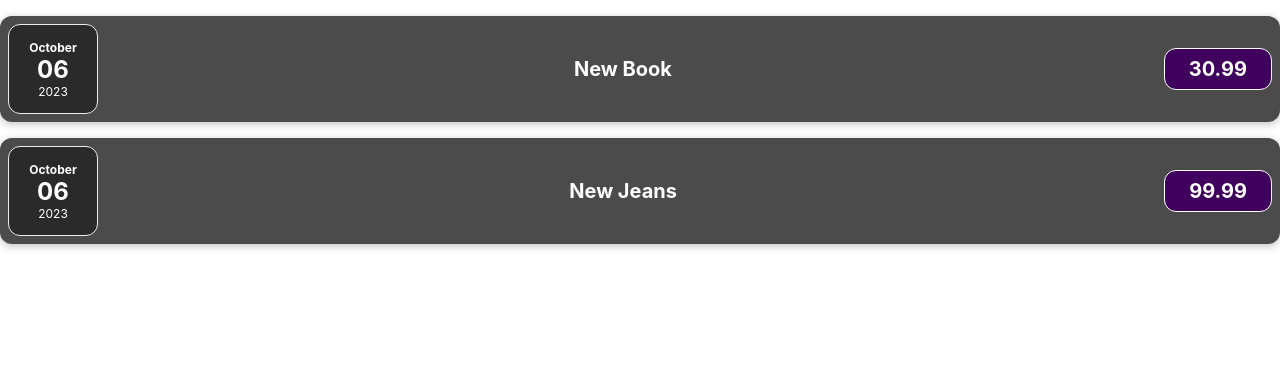
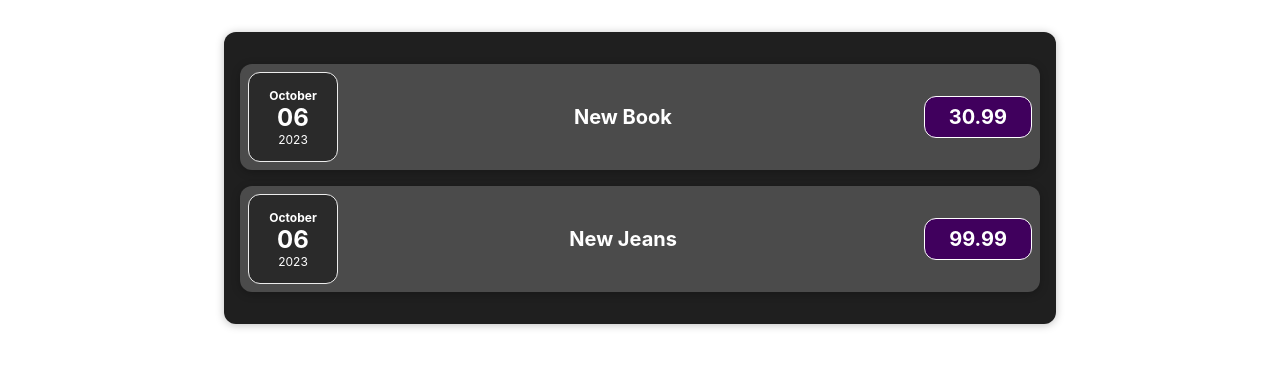
Before and after one commit to Gaor-jjj/learn-react.js, a React (Create React App) app: page / in a window 1280 px wide. Shown: the top 368 px of the page. Built offline with nearby package versions, Linux system fonts and the light colour scheme.

Commit message:
Expenses component

```diff
--- a/src/App.js
+++ b/src/App.js
@@ -1,27 +1,11 @@
 import './App.css';
-import ExpenseItem from './components/ExpenseItem';
+import Expenses from './components/Expenses';
 
 function App() {
-  const expenses = [
-    {
-      date: new Date(2023, 9, 6),
-      title: 'New Book',
-      price: 30.99
-    },
-    {
-      date: new Date(2023, 9, 6),
-      title: 'New Jeans',
-      price: 99.99
-    }
-  ]
+
   return (
     <div className='App'>
-      <ExpenseItem
-        expenseData={expenses[0]}
-      />
-      <ExpenseItem
-        expenseData={expenses[1]}
-      />
+      <Expenses/>
     </div>
   );
 }
--- /dev/null
+++ b/src/components/Expenses.css
@@ -0,0 +1,9 @@
+.expenses {
+    padding: 1rem;
+    background-color: rgb(31, 31, 31);
+    margin: 2rem auto;
+    width: 50rem;
+    max-width: 95%;
+    border-radius: 12px;
+    box-shadow: 0 1px 8px rgba(0, 0, 0, 0.25);
+}
--- /dev/null
+++ b/src/components/Expenses.js
@@ -0,0 +1,29 @@
+import ExpenseItem from './ExpenseItem'
+import './Expenses.css'
+
+function Expenses() {
+    const expenses = [
+        {
+          date: new Date(2023, 9, 6),
+          title: 'New Book',
+          price: 30.99
+        },
+        {
+          date: new Date(2023, 9, 6),
+          title: 'New Jeans',
+          price: 99.99
+        }
+    ]
+    return (
+        <div className='expenses'>
+            <ExpenseItem
+            expenseData = {expenses[0]}
+            />
+            <ExpenseItem
+            expenseData = {expenses[1]}
+            />
+        </div>
+    )
+}
+
+export default Expenses
```
